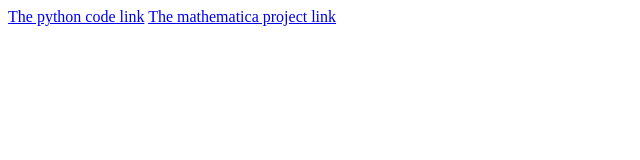
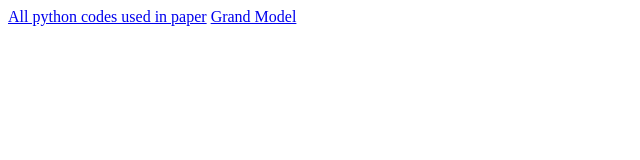
Before and after one commit to avoyjana/Band-structure-of-1d-PP, a plain HTML site: page index.html in a window 1280 px wide. Shown: the full height of the page, 0-640 px from the left. Drawn offline with Linux system fonts and the light colour scheme.

Commit message:
Update index.html

```diff
--- a/index.html
+++ b/index.html
@@ -1,2 +1,2 @@
-<a href="https://colab.research.google.com/drive/1ONVOQJw37_w_fCJ2HDz0CKrffwHqyQ6w?usp=sharing">The python code link</a>
-<a href="https://www.wolframcloud.com/obj/5a60b683-165e-4b21-ac45-751327b0cb91">The mathematica project link</a>
+<a href="https://colab.research.google.com/drive/1ONVOQJw37_w_fCJ2HDz0CKrffwHqyQ6w?usp=sharing">All python codes used in paper</a>
+<a href="https://colab.research.google.com/drive/1wANzABFj3qo5Xwgf0OmGVKBzPyOyRlne?usp=sharing">Grand Model</a>
```
